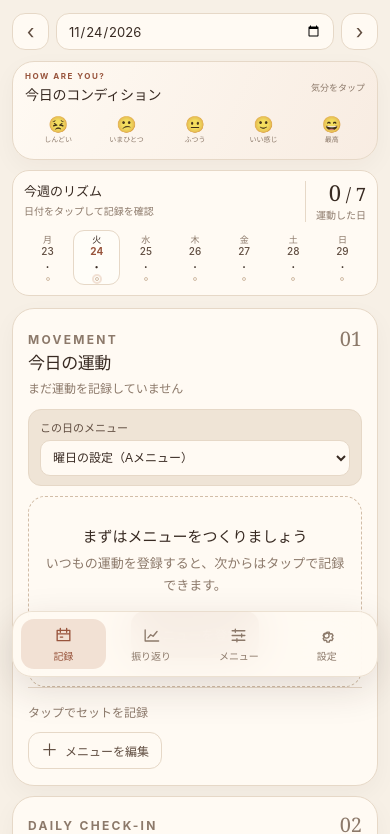
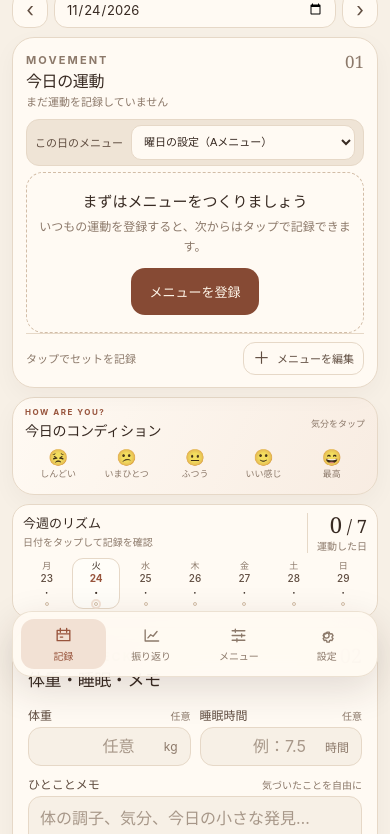
Before and after one commit to sheeman-sheeman/Move-Plus, a plain HTML site: page index.html in a window 390 px wide. Shown: the part 158-992 px from the top of the page. Drawn offline with Linux system fonts and the light colour scheme.

Commit message:
Fit daily exercise list on mobile

```diff
--- a/style.css
+++ b/style.css
@@ -123,6 +123,7 @@ button:focus-visible, a:focus-visible, input:focus-visible, textarea:focus-visib
 .main-column { min-width: 0; }
 .mobile-header { display: none; }
 .main-content { width: min(100%, 1450px); margin: 0 auto; padding: 45px clamp(24px, 5vw, 78px) 88px; }
+.today-screen { display: contents; }
 .screen-enter { animation: screen-in .45s cubic-bezier(.2,.7,.2,1) both; }
 @keyframes screen-in { from { opacity: 0; transform: translateY(9px); } to { opacity: 1; transform: translateY(0); } }
 
@@ -649,28 +650,43 @@ button:focus-visible, a:focus-visible, input:focus-visible, textarea:focus-visib
   .menu-aside .aside-rule { display: none; }
 }
 @media (max-width: 680px) {
-  .main-content { padding: 18px 16px calc(105px + env(safe-area-inset-bottom)); }
+  .main-content { padding: 10px 16px calc(95px + env(safe-area-inset-bottom)); }
+  .today-screen {
+    display: grid;
+    grid-template-columns: minmax(0,1fr);
+    grid-template-areas: "heading" "workout" "condition" "week" "wellness";
+    gap: 9px;
+  }
+  .today-screen > .page-heading-daily { grid-area: heading; margin: 0; }
+  .today-screen > .condition-panel { grid-area: condition; margin: 0; }
+  .today-screen > .week-strip { grid-area: week; margin: 0; }
+  .today-screen > .daily-grid { display: contents; }
+  .today-screen > .daily-grid > .workout-panel { grid-area: workout; padding: 12px 13px; }
+  .today-screen > .daily-grid > .wellness-fields-panel { grid-area: wellness; }
   .page-heading { display: block; margin-bottom: 14px; }
-  .page-heading h1 { font-size: 32px; }
+  .page-heading h1 { font-size: 30px; line-height: 1.12; }
   .page-subtitle { margin-top: 6px; font-size: 11px; }
-  .page-heading-daily { margin-bottom: 11px; }
-  .page-heading-daily .page-subtitle { margin-top: 5px; font-size: 11px; }
-  .date-switcher { margin-top: 10px; }
-  .date-switcher button { width: 37px; height: 37px; }
-  .date-switcher input { height: 37px; }
+  .page-heading-daily { margin-bottom: 0; }
+  .page-heading-daily .eyebrow { margin-bottom: 3px; }
+  .page-heading-daily .page-subtitle { margin-top: 3px; font-size: 11px; line-height: 1.4; }
+  .date-switcher { margin-top: 7px; gap: 6px; }
+  .date-switcher button { width: 36px; height: 36px; }
+  .date-switcher input { height: 36px; }
   .date-switcher input { flex: 1; }
-  .condition-panel { margin-bottom: 10px; padding: 9px 12px; display: block; }
+  .condition-panel { padding: 9px 12px; display: block; }
   .condition-heading { min-width: 0; }
   .condition-heading h2 { font-size: 14px; }
-  .condition-panel .mood-options { max-width: none; margin-top: 5px; gap: 3px; }
-  .condition-panel .mood-face { min-height: 43px; padding: 3px 1px; }
+  .condition-panel .mood-options { max-width: none; margin-top: 4px; gap: 4px; }
+  .condition-panel .mood-face { min-height: 40px; padding: 3px 1px; }
   .condition-panel .mood-face b { font-size: 17px; }
-  .condition-panel .mood-face small { font-size: 8px; }
-  .week-strip { margin: 10px 0 12px; padding: 10px 11px; align-items: flex-start; flex-wrap: wrap; gap: 8px 10px; }
+  .condition-panel .mood-face small { font-size: 9px; }
+  .week-strip { padding: 8px 10px; align-items: flex-start; flex-wrap: wrap; gap: 5px 9px; }
   .week-intro { min-width: 0; flex: 1; }
+  .week-intro span { margin-top: 2px; }
   .week-days { order: 3; width: 100%; flex-basis: 100%; justify-content: space-between; gap: 2px; }
-  .week-day { min-width: 0; width: auto; padding: 4px 0 3px; }
-  .week-total { padding-left: 10px; }
+  .week-day { min-width: 0; width: auto; padding: 2px 0; }
+  .week-condition { min-height: 14px; font-size: 13px; }
+  .week-total { padding-left: 9px; }
   .daily-grid { grid-template-columns: minmax(0,1fr); gap: 10px; }
   .routine-settings-panel { padding: 15px; }
   .routine-grid { grid-auto-columns: minmax(82%, 340px); grid-auto-flow: column; grid-template-columns: none; overflow-x: auto; padding-bottom: 5px; scroll-snap-type: x mandatory; }
@@ -683,6 +699,29 @@ button:focus-visible, a:focus-visible, input:focus-visible, textarea:focus-visib
   .day-plan-picker { grid-template-columns: minmax(0,1fr); justify-content: stretch; gap: 5px; }
   .day-plan-picker select { font-size: 12px; }
   .panel-pad { padding: 16px 15px; }
+  .workout-panel .panel-head { margin-bottom: 8px; }
+  .workout-panel .panel-head h2 { font-size: 16px; }
+  .workout-panel .panel-head p { margin-top: 3px; font-size: 11px; line-height: 1.4; }
+  .workout-panel .panel-index { font-size: 17px; }
+  .workout-panel .day-plan-picker { grid-template-columns: auto minmax(0,1fr); margin: 0 0 6px; padding: 5px 8px; gap: 8px; }
+  .workout-panel .day-plan-picker > span { font-size: 11px; }
+  .workout-panel .day-plan-picker select { height: 35px; font-size: 11px; }
+  .workout-panel .workout-row { gap: 7px; padding: 8px 0; }
+  .workout-panel .workout-info { display: grid; grid-template-columns: minmax(0,1fr) auto; align-items: center; column-gap: 8px; }
+  .workout-panel .workout-title-line { grid-column: 1; min-width: 0; }
+  .workout-panel .workout-name { font-size: 14px; }
+  .workout-panel .workout-target { grid-column: 2; margin: 0; font-size: 10px; white-space: nowrap; }
+  .workout-panel .workout-meter { grid-column: 1 / -1; margin: 4px 0 0 15px; gap: 6px; }
+  .workout-panel .remove-set-record { grid-column: 1 / -1; margin: 3px 0 0 15px; }
+  .workout-panel .set-label { font-size: 10px; }
+  .workout-panel .workout-actions { gap: 4px; }
+  .workout-panel .step-button { width: 36px; height: 36px; }
+  .workout-panel .target-button { min-height: 34px; padding-inline: 7px; font-size: 10px; }
+  .workout-panel .empty-state { padding: 17px 12px; }
+  .workout-panel .empty-state p { margin-bottom: 10px; font-size: 12px; }
+  .workout-panel .workout-toolbar { padding-top: 8px; flex-direction: row; align-items: center; gap: 8px; }
+  .workout-panel .workout-toolbar span { font-size: 11px; }
+  .workout-panel .add-exercise { padding: 7px 9px; font-size: 11px; }
   .wellness-fields-panel .panel-head { margin: 14px 15px 4px; }
   .wellness-fields { padding: 11px 15px 15px; gap: 9px; }
   .field-label { margin-bottom: 4px; }
@@ -735,7 +774,10 @@ button:focus-visible, a:focus-visible, input:focus-visible, textarea:focus-visib
   .condition-panel .mood-options { gap: 2px; }
   .condition-panel .mood-face { min-height: 41px; }
   .condition-panel .mood-face b { font-size: 16px; }
-  .condition-panel .mood-face small { font-size: 7px; }
+  .condition-panel .mood-face small { font-size: 9px; }
+  .workout-panel .workout-info { display: block; }
+  .workout-panel .workout-target { margin: 2px 0 0 15px; font-size: 11px; white-space: normal; }
+  .workout-panel .workout-meter { margin: 5px 0 0 15px; }
   .calendar-day { min-height: 40px; }
 }
 @media (prefers-reduced-motion: reduce) {
```
